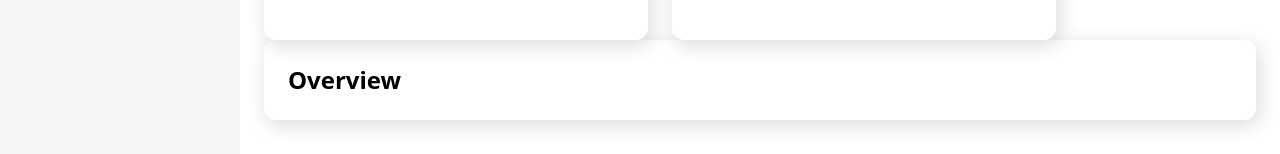
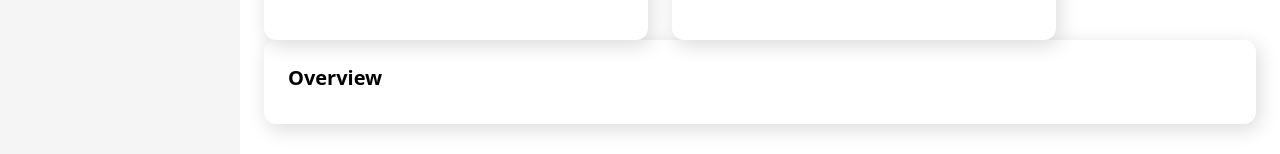
Before and after one commit to salamhis2019/stocks-2.0, a Vue app: page / in a window 1280 px wide. Shown: the part 286-440 px from the top of the page. Built offline with nearby package versions, Linux system fonts and the light colour scheme.

Commit message:
style: add different font sizes for overview section

```diff
--- a/src/components/StockDashboard.vue
+++ b/src/components/StockDashboard.vue
@@ -117,8 +117,8 @@ const description = computed(() => {
       </CardContainer>
     </div>
     <CardContainer :width="'w-full'">
-      <h2 class="text-2xl font-semibold">Overview</h2>
-      <p>{{ description }}</p>
+      <h2 class="mb-2 text-xl font-semibold">Overview</h2>
+      <p class="text-sm text-neutral-800">{{ description }}</p>
     </CardContainer>
   </div>
 </template>
```
